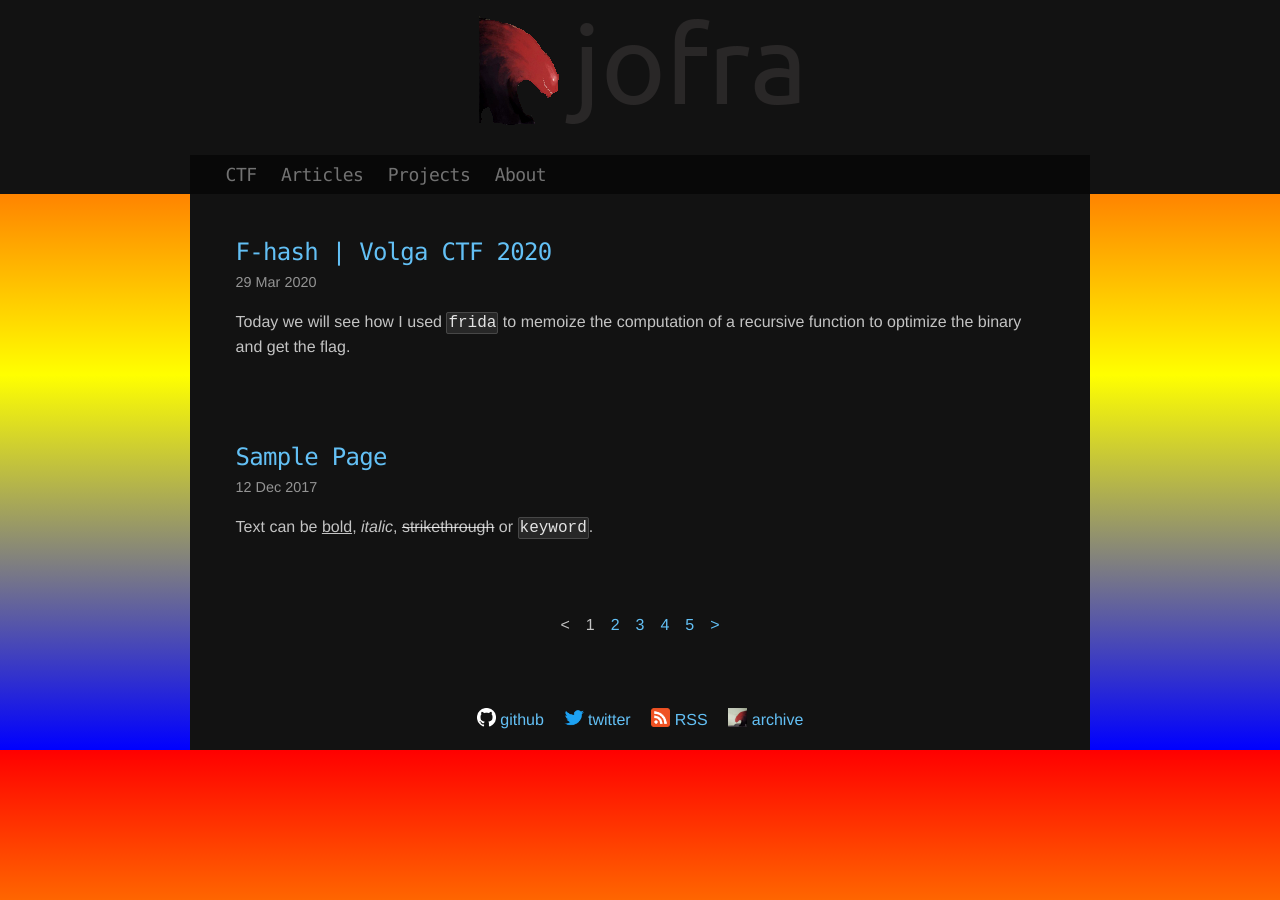
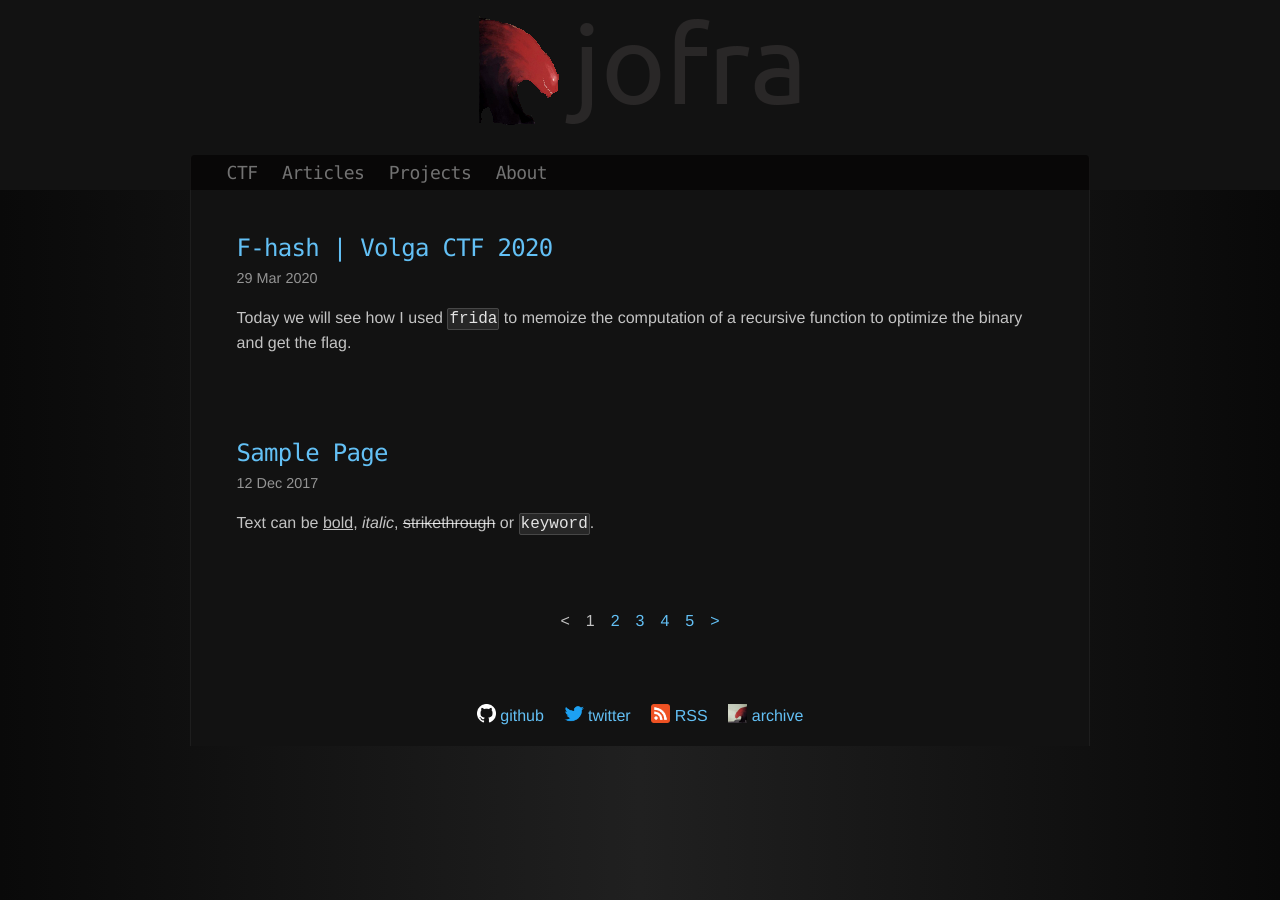
Before and after one commit to Vasco-jofra/Vasco-jofra.github.io, a Jekyll site: the page built from index.html, in a window 1280 px wide. Built offline with Jekyll 4.4.1, drawn with Linux system fonts in a browser that asks for light colours; the list of posts is cut into pages by our own code.

Commit message:
better? background

```diff
--- a/_sass/base.scss
+++ b/_sass/base.scss
@@ -28,11 +28,12 @@ $link_blue: #63c0f5;
 
 // Background colors (people suggest lighter backgrounds to show elevation, but here I think darkening looks better)
 // $background_color: #191716;
-// $background_color: #202020;
-$background_color: linear-gradient(red, yellow, blue);
+// $background_color: #0c0c0c;
+// $background_color: radial-gradient(red, yellow, blue);
+$background_color: #0c0c0c linear-gradient(90deg, #090909 0%, #202020 50%, #090909 100%);
 
 $logo_background_color: #121212;
-$nav_background_color: #080808;
+$nav_background_color: #080707;
 $container_background_color: $logo_background_color;
 
 // Text color
@@ -69,6 +70,9 @@ $blockquote-border: #666;
   // padding is smaller the smaller your viewport is
   padding-right: 2%;
   padding-left: 2%;
+
+  border-right: 1px solid rgba(255, 255, 255, 0.05);
+  border-left: 1px solid rgba(255, 255, 255, 0.05);
 }
 
 // ====================
@@ -126,15 +130,18 @@ header {
 nav {
   background: $nav_background_color; // rgba(0, 0, 0, 0.2);
 
-  padding-top: 6px;
-  padding-bottom: 6px;
+  padding-top: 4px;
+  padding-bottom: 4px;
+
+  border-top-left-radius: 4px;
+  border-top-right-radius: 4px;
 
   margin: 0;
 }
 
 nav a {
-  padding-top: 5px;
-  padding-bottom: 5px;
+  padding-top: 6px;
+  padding-bottom: 6px;
 
   padding-right: 10px;
   padding-left: 10px;
@@ -237,6 +244,7 @@ footer a:hover {
 // ====================
 .content-container {
   background: $container_background_color;
+
   padding-top: 20px;
   padding-bottom: 10px;
 }
```
Also changed, not shown: assets/img/2020-03-29-F-hash_gdb_recursion.png.
